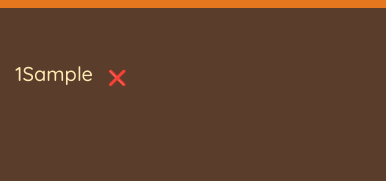
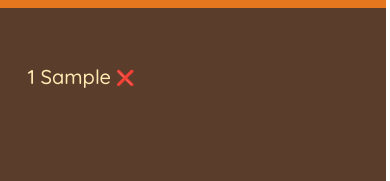
Before and after one commit to Gbangbolaoluwagbemiga/Travel-Todo, a React (Create React App) app: page / in a window 390 px wide. Both pictures are taken after typing "Sample" into the empty fields and a click on the button "ADD". Shown: the part 238-419 px from the top of the page. Built offline with nearby package versions, Linux system fonts and the light colour scheme.

Commit message:
css updated

```diff
--- a/src/App.js
+++ b/src/App.js
@@ -60,8 +60,8 @@ function Form({onAddItems}) {
 }
 function PackingList({items}) {
   return (
-    <div className="list">
-      <ul>
+    <div className=" list">
+      <ul className="row ">
         {items.map(item => (
           <Item item={item} />
         ))}
@@ -72,9 +72,9 @@ function PackingList({items}) {
 
 function Item({item}) {
   return (
-    <li>
+    <li className=" col-4 mb-5">
       <span style={item.packed ? {textDecoration: 'Line-through'} : {}}>
-        {`${item.quantity}${item.description}`}
+        {item.quantity} {item.description}
       </span>
       <button>❌</button>
     </li>
--- a/src/index.css
+++ b/src/index.css
@@ -98,11 +98,11 @@ input {
   width: 80%;
   overflow: auto;
 
-  display: grid;
-  grid-template-columns: repeat(auto-fit, minmax(250px, 1fr));
-  gap: 1.2rem;
+  /* display: grid;
+  grid-template-columns: repeat(auto-fit, minmax(250px, 1fr)); */
+  /* gap: 1.2rem;
   justify-content: center;
-  align-content: start;
+  align-content: start; */
 }
 
 .list li {
@@ -179,11 +179,10 @@ input[type='checkbox'] {
     margin-right: 1rem;
     font-size: 2rem;
   }
-  .list li {
-    gap: 1rem;
-  }
 
   .list li button {
+    width: 1rem;
+    display: inline;
     font-size: 1.5rem;
     margin-bottom: 0.5rem;
     padding: 0.5rem;
@@ -191,15 +190,10 @@ input[type='checkbox'] {
   }
 
   .list ul {
-    list-style: none;
     width: 100%;
-    overflow: none;
-    padding: 0 1.5rem;
-
-    display: flex;
-    flex-wrap: wrap;
-    gap: 0.7rem;
-    justify-content: space-between;
-    align-content: start;
+  }
+  .list li {
+    display: inline;
+    width: 45%;
   }
 }
```
